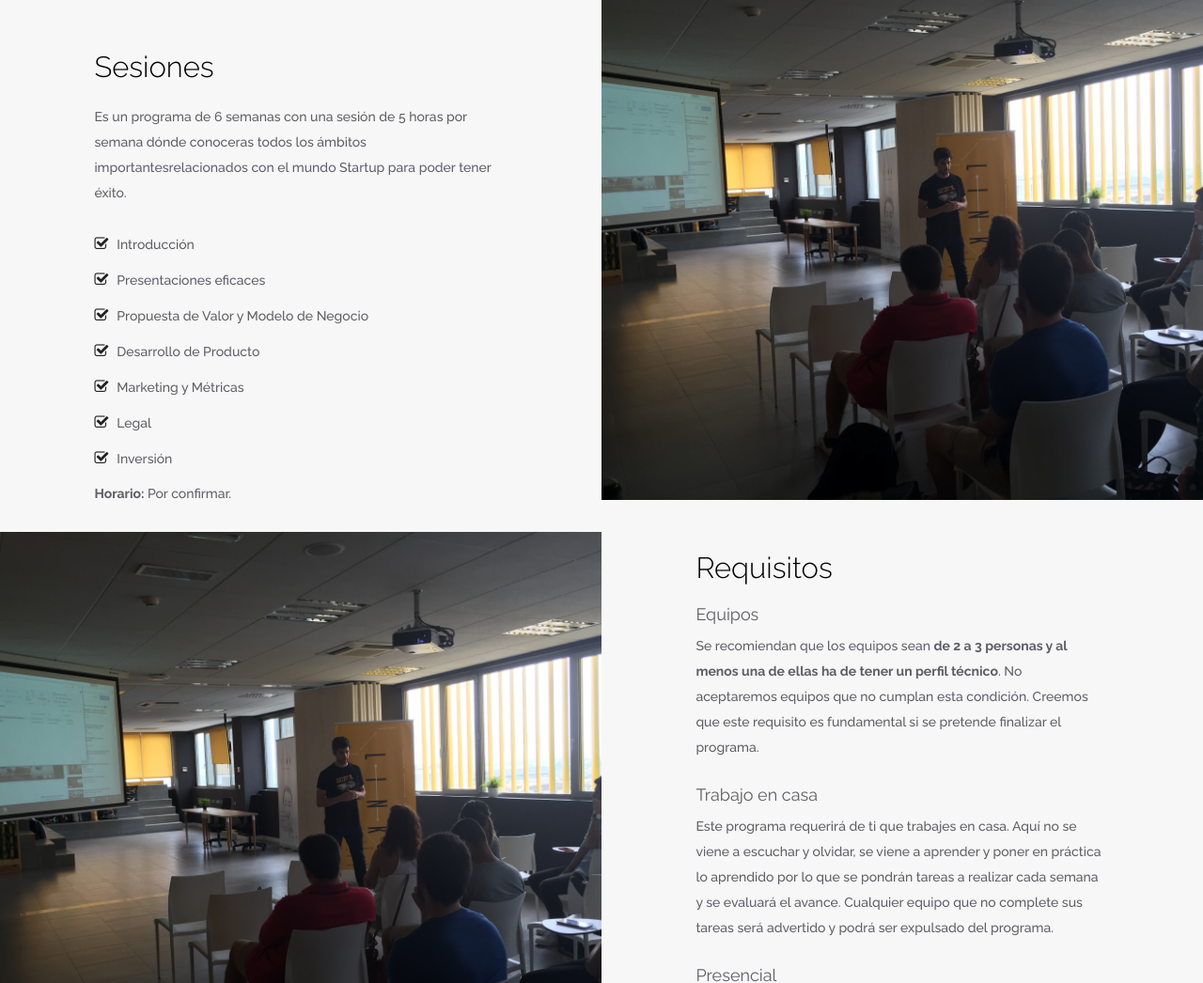
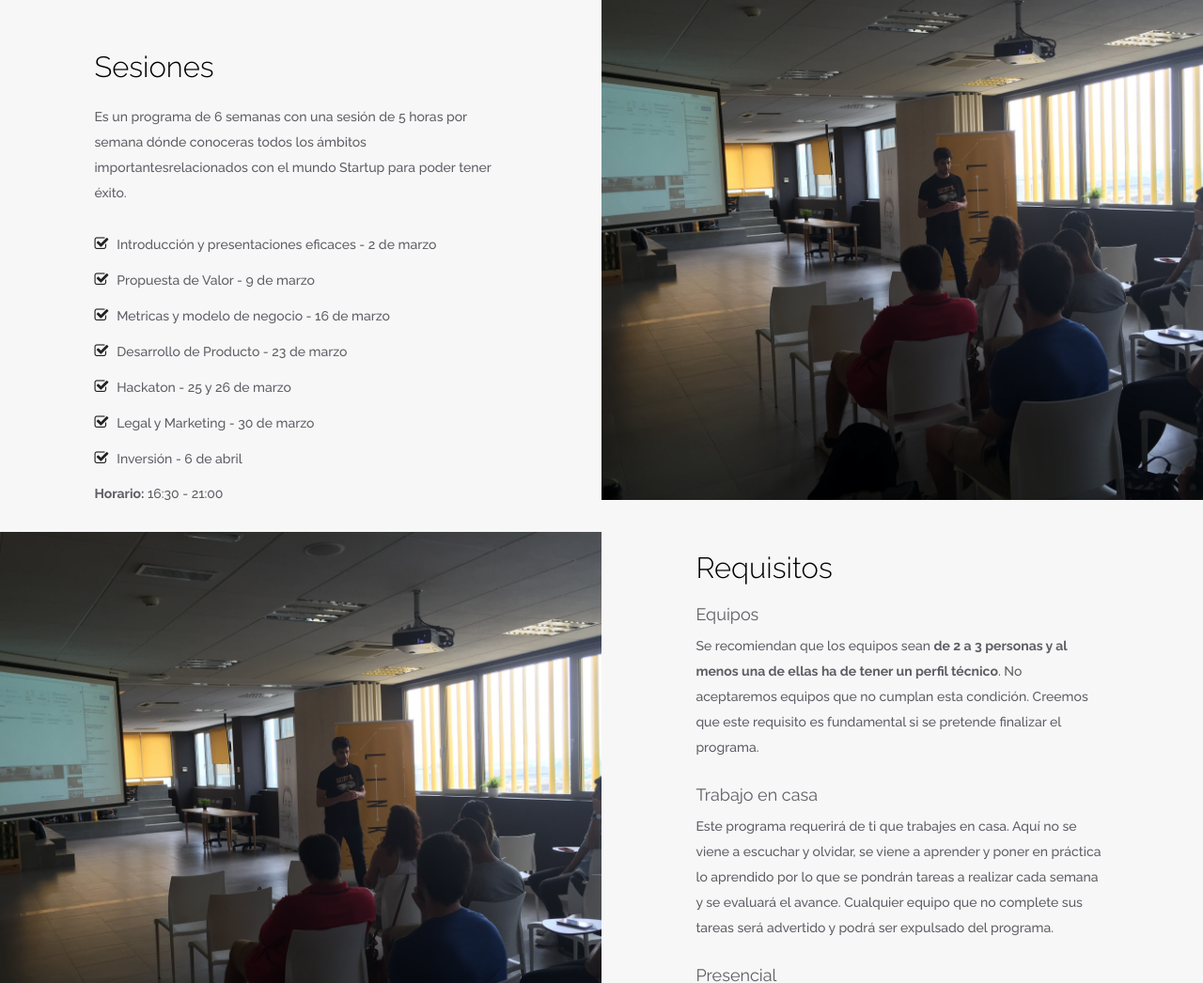
Before and after one commit to JoseAntpr/TetuanValleyLanding, a plain HTML site: page index.html in a window 1280 px wide. Shown: the part 2052-3098 px from the top of the page at 94% size. Drawn offline with Linux system fonts and the light colour scheme; some packages are replaced by stand-ins of ours.

Commit message:
Revision de ultimos cambios y añadido las fechas de las sesiones

```diff
--- a/index.html
+++ b/index.html
@@ -329,25 +329,25 @@
 
                             <ul>
 
-                                <li>Introducción</li>
+                                <li>Introducción y presentaciones eficaces - 2 de marzo</li>
 
-                                <li>Presentaciones eficaces</li>
+                                <li>Propuesta de Valor - 9 de marzo</li>
 
-                                <li>Propuesta de Valor y Modelo de Negocio</li>
+                                <li>Metricas y modelo de negocio - 16 de marzo</li>
 
-                                <li>Desarrollo de Producto</li>
+                                <li>Desarrollo de Producto - 23 de marzo</li>
 
-                                <li>Marketing y Métricas</li>
+                                <li>Hackaton - 25 y 26 de marzo</li>
 
-                                <li>Legal</li>
+                                <li>Legal y Marketing - 30 de marzo</li>
 
-                                <li>Inversión</li>
+                                <li>Inversión - 6 de abril</li>
 
 
 
                             </ul>
 
-                            <p><strong>Horario: </strong> Por confirmar.</p>
+                            <p><strong>Horario: </strong> 16:30 - 21:00</p>
 
 
                         </article>
```
